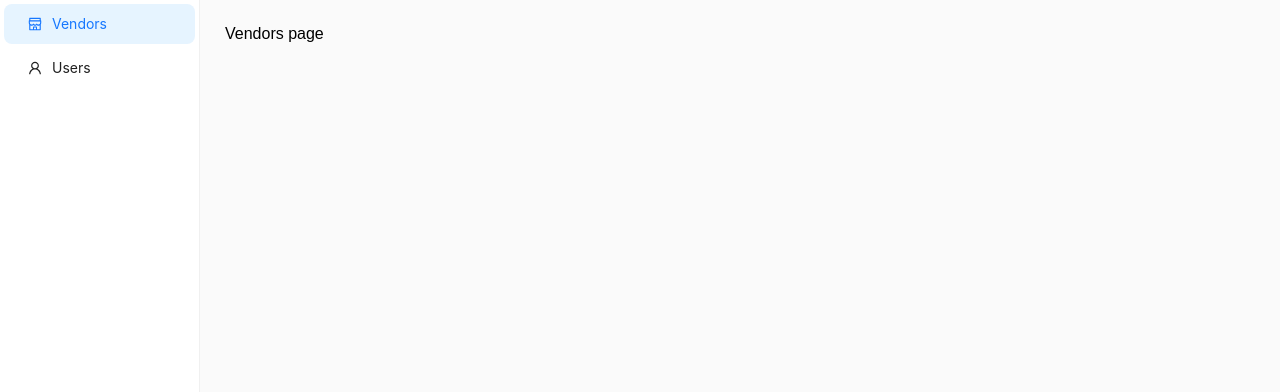
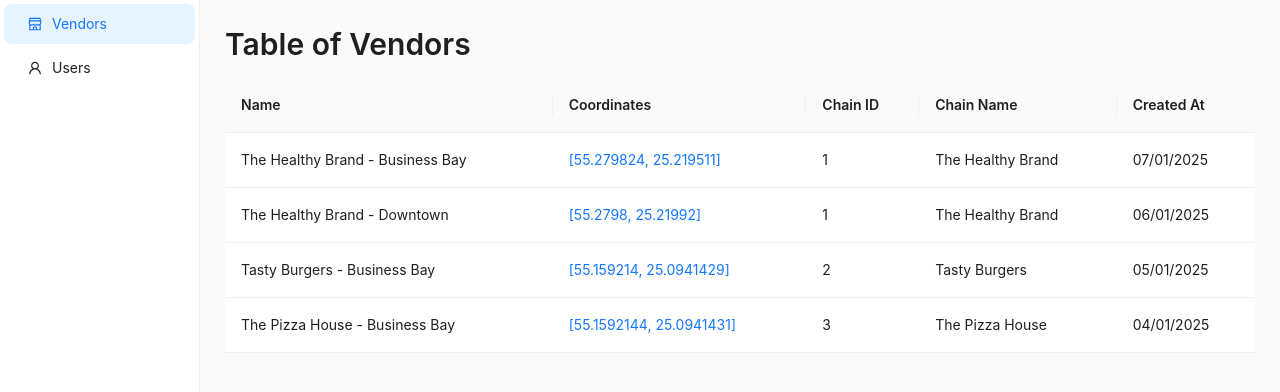
Before and after one commit to zmakhkha/Revly, a Next.js app: page /vendors in a window 1280 px wide. Shown: the top 392 px of the page. Built offline with nearby package versions, Linux system fonts and the light colour scheme.

Commit message:
FE-004 Display Vendors Table + As a user, I want to view vendors in a table with Name, Coordinates, Chain ID, Chain Name, and Created At. + As a user, I want to click on coordinates to open the vendor’s location in Google Maps.

```diff
--- a/src/app/data/vendors.ts
+++ b/src/app/data/vendors.ts
@@ -0,0 +1,40 @@
+import { VendorWithChainName } from "@/app/utils/types";
+
+export const vendors: (VendorWithChainName & { created_at: string })[] = [
+	{
+		vendor_id: 1,
+		vendor_name: "The Healthy Brand - Business Bay",
+		chain_id: 1,
+		longitude: 55.279824,
+		latitude: 25.219511,
+		chain_name: "The Healthy Brand",
+		created_at: "2025-07-01T08:00:00Z",
+	},
+	{
+		vendor_id: 2,
+		vendor_name: "The Healthy Brand - Downtown",
+		chain_id: 1,
+		longitude: 55.2798,
+		latitude: 25.21992,
+		chain_name: "The Healthy Brand",
+		created_at: "2025-06-01T08:10:00Z",
+	},
+	{
+		vendor_id: 3,
+		vendor_name: "Tasty Burgers - Business Bay",
+		chain_id: 2,
+		longitude: 55.159214,
+		latitude: 25.0941429,
+		chain_name: "Tasty Burgers",
+		created_at: "2025-05-01T08:20:00Z",
+	},
+	{
+		vendor_id: 4,
+		vendor_name: "The Pizza House - Business Bay",
+		chain_id: 3,
+		longitude: 55.1592144,
+		latitude: 25.0941431,
+		chain_name: "The Pizza House",
+		created_at: "2025-04-01T08:30:00Z",
+	},
+];
--- a/src/app/layout.tsx
+++ b/src/app/layout.tsx
@@ -1,5 +1,3 @@
-// app/layout.tsx
-
 import { ReactNode } from 'react';
 import Navbar from '@/app/components/Navbar';
 import 'antd/dist/reset.css';
--- a/src/app/utils/types.ts
+++ b/src/app/utils/types.ts
@@ -20,6 +20,7 @@ export interface Vendor {
   chain_id: number;
   longitude: number;
   latitude: number;
+  created_at?: string;
 }
 
 export interface MenuItem {
@@ -28,3 +29,7 @@ export interface MenuItem {
   icon: ReactNode;
   description: string;
 }
+
+export interface VendorWithChainName extends Vendor {
+  chain_name: string;
+}
--- a/src/app/vendors/page.tsx
+++ b/src/app/vendors/page.tsx
@@ -1,11 +1,64 @@
-"use client"
+/* eslint-disable @typescript-eslint/no-explicit-any */
+'use client';
 
-import React from 'react'
+import { Table, Typography } from 'antd';
+import { vendors } from '@/app/data/vendors';
+import { VendorWithChainName } from '@/app/utils/types';
 
-const page = () => {
+const { Title } = Typography;
+
+export default function VendorsPage() {
+  const columns = [
+    {
+      title: 'Name',
+      dataIndex: 'vendor_name',
+      key: 'vendor_name',
+    },
+    {
+      title: 'Coordinates',
+      key: 'coordinates',
+      render: (_: any, record: VendorWithChainName) => {
+        const { longitude, latitude } = record;
+        const mapUrl = `https://www.google.com/maps?q=${latitude},${longitude}`;
+        return (
+          <a href={mapUrl} target="_blank" rel="noopener noreferrer">
+            [{longitude}, {latitude}]
+          </a>
+        );
+      },
+    },
+    {
+      title: 'Chain ID',
+      dataIndex: 'chain_id',
+      key: 'chain_id',
+    },
+    {
+      title: 'Chain Name',
+      dataIndex: 'chain_name',
+      key: 'chain_name',
+    },
+    {
+      title: 'Created At',
+      key: 'created_at',
+      dataIndex: 'created_at',
+      render: (text: string) => new Date(text).toLocaleDateString('en-US', {
+        year: 'numeric',
+        month: '2-digit',
+        day: '2-digit',
+      }),
+    },
+  ];
+
   return (
-	<div>Vendors page</div>
-  )
+    <div>
+      <Title level={2}>Table of Vendors</Title>
+
+      <Table
+        dataSource={vendors}
+        columns={columns}
+        rowKey="vendor_id"
+        pagination={false}
+      />
+    </div>
+  );
 }
-
-export default page
```
